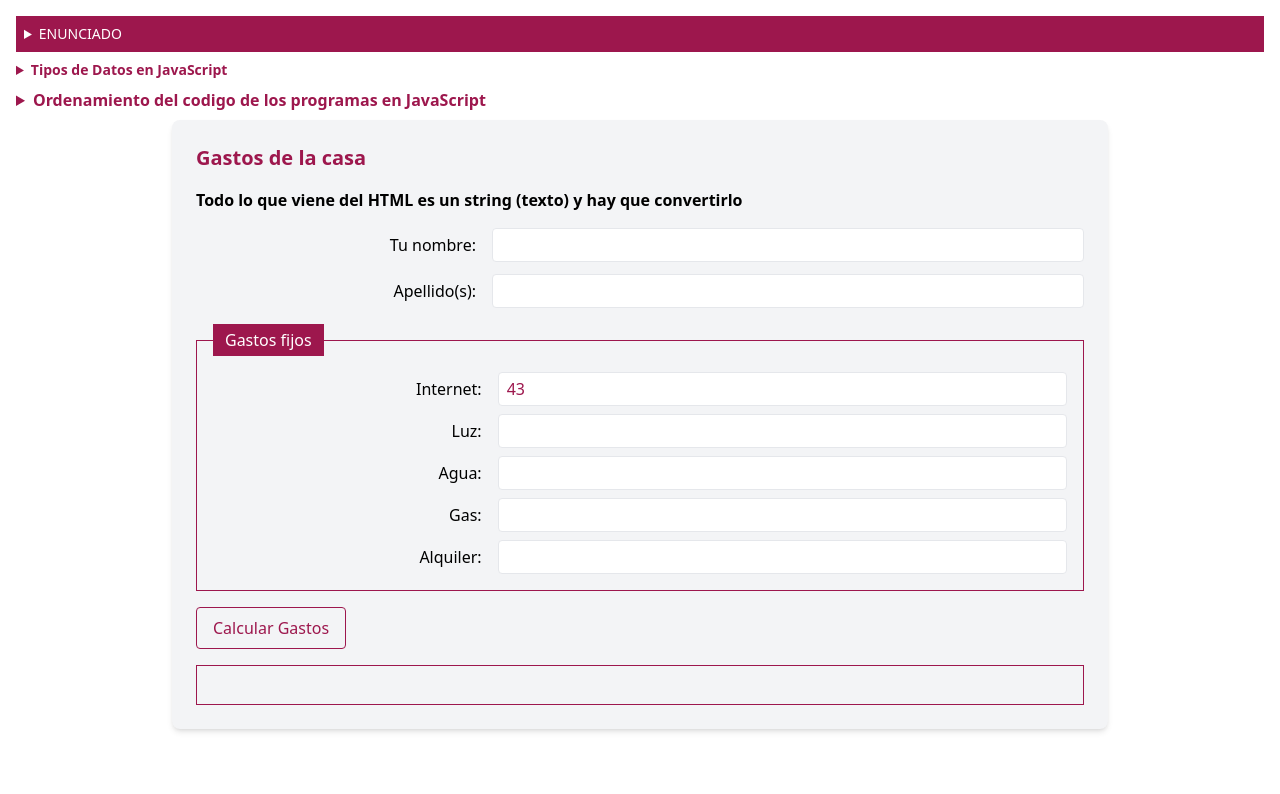
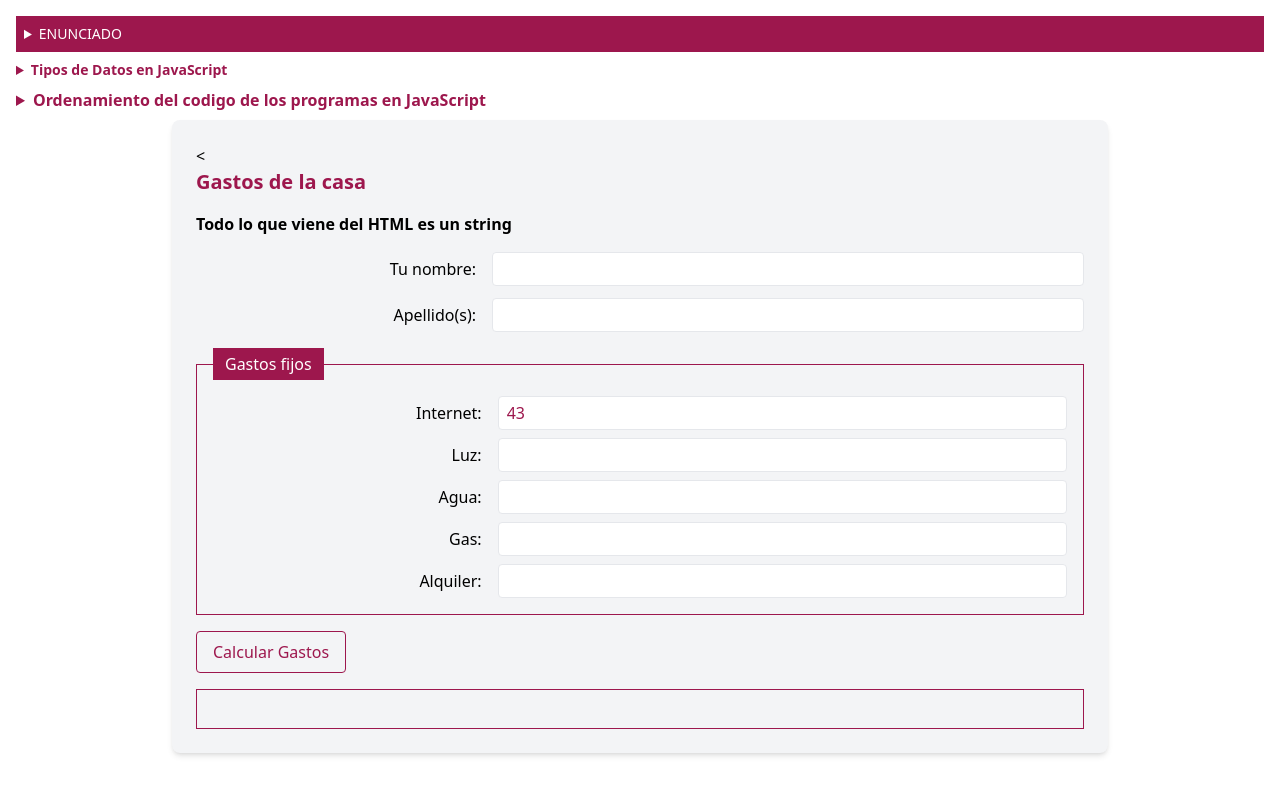
Before and after one commit to MohammedZakhbat/variablesTiposDatos, a website: page index.html in a window 1280 px wide. Drawn offline with Linux system fonts and the light colour scheme.

Commit message:
test update

```diff
--- a/index.html
+++ b/index.html
@@ -39,13 +39,13 @@
 </div>
 
 <form class="w-full sm:w-3/4 mx-auto p-4 sm:p-6 m-2 bg-gray-100 rounded-lg shadow-md max-h-[95vh] overflow-y-auto">
-
+    <
     <h1 class="text-pink-800 font-bold text-xl mb-4">
         Gastos de la casa
     </h1>
 
     <p class="font-bold mb-4">
-        Todo lo que viene del HTML es un string (texto) y hay que convertirlo
+        Todo lo que viene del HTML es un string
     </p>
 
     <div class="flex flex-col sm:flex-row sm:items-center mb-3">
```
